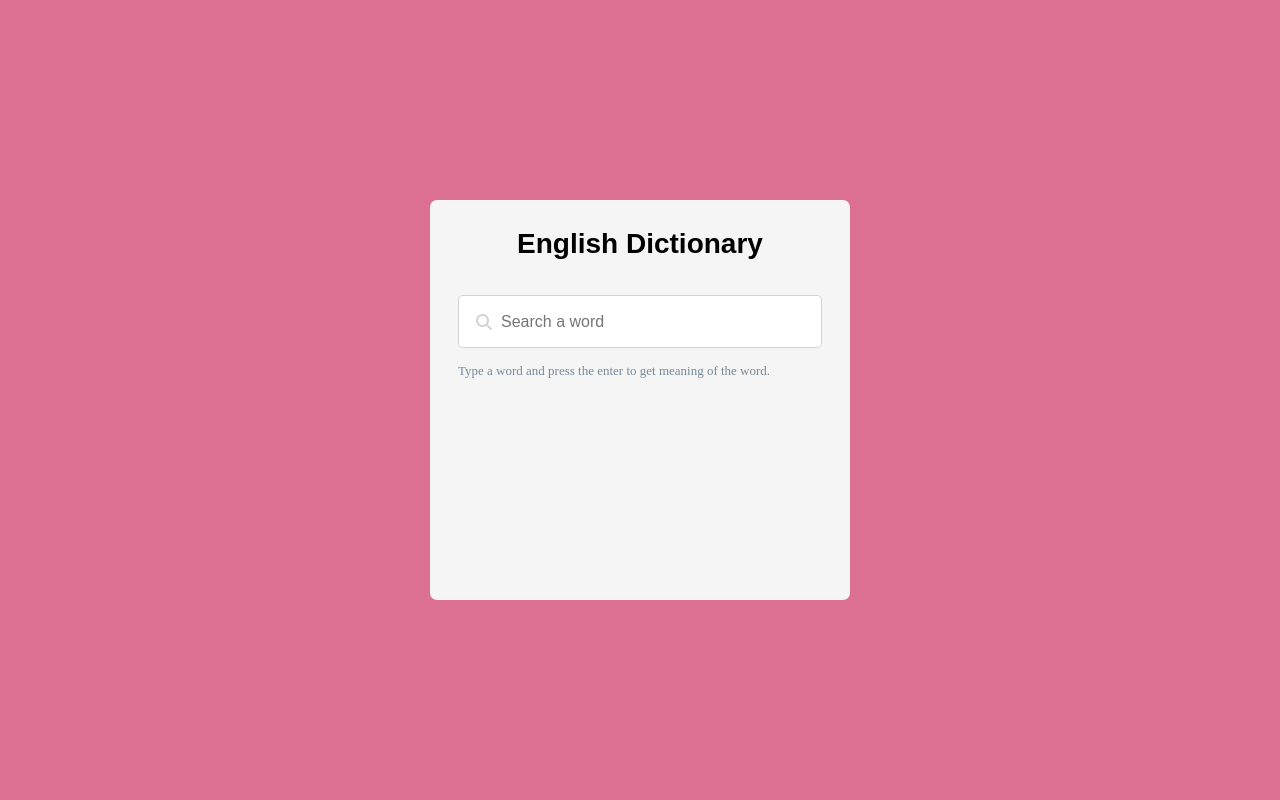
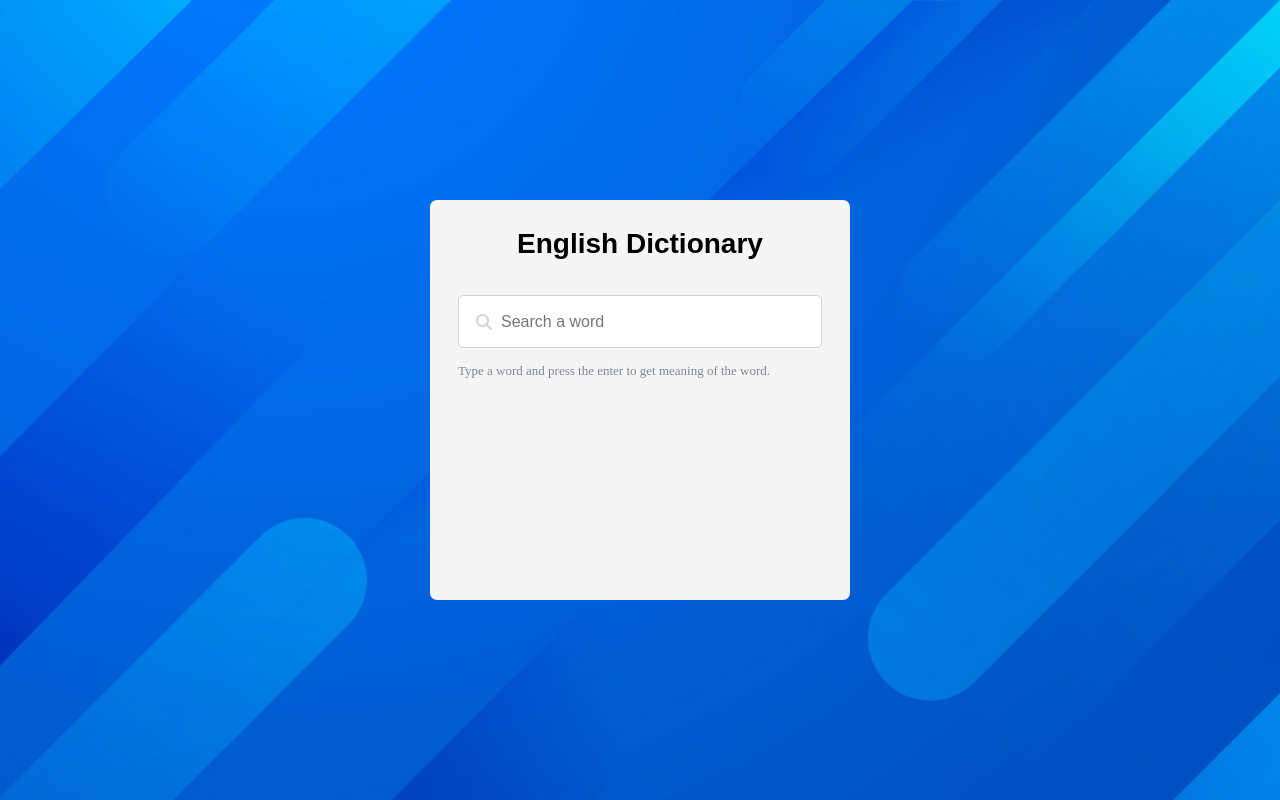
Before and after one commit to Nehaaa3121/Dictionary-web-app, a plain HTML site: page index.html in a window 1280 px wide. Drawn offline with Linux system fonts and the light colour scheme.

Commit message:
Change In Background color

```diff
--- a/script .js
+++ b/script .js
@@ -60,5 +60,5 @@ removeIcon.addEventListener("click", ()=>{
     searchInput.focus();
     wrapper.classList.remove("active");
     infoText.style.color = "#9A9A9A";
-    infoText.innerHTML = "Type any existing word and press enter to get meaning.";
+    infoText.innerHTML = "Type any existing word and press enter to get the meaning.";
 });
--- a/style.css
+++ b/style.css
@@ -8,7 +8,13 @@ body{
     align-items: center;
     justify-content: center;
     min-height: 100vh;
-    background-color: palevioletred;
+    background-image: url(./5559852.jpg);
+    background-position: cover;
+    background-attachment: fixed;
+    background-repeat: no-repeat;
+    background-size: cover;
+
+
 }
 /* content*/
 .wrraper{
```
Also changed, not shown: 5559852.jpg (added).
